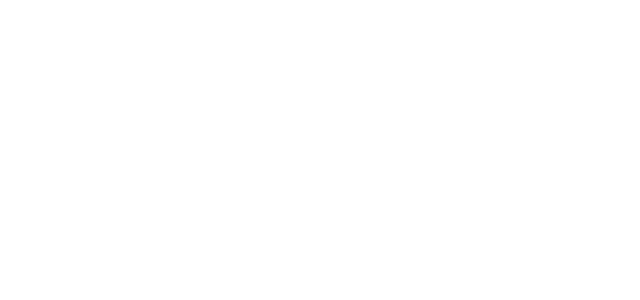
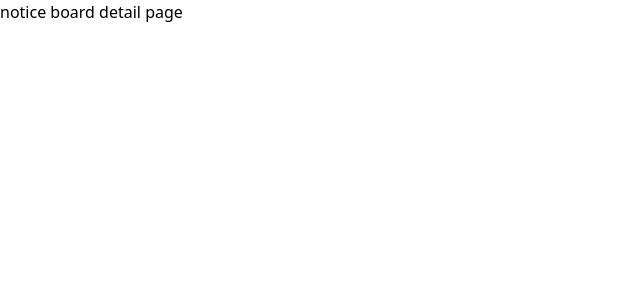
Before and after one commit to hansolc/noticeboard, a React (Vite) app: page /posts/1 in a window 1280 px wide. Shown: the top 300 px of the page, without its empty margins (0-640 px from the left). Built offline with nearby package versions, Linux system fonts and the light colour scheme.

Commit message:
react router package added

```diff
--- a/package.json
+++ b/package.json
@@ -20,7 +20,8 @@
     "react": "^18",
     "react-dom": "^18",
     "react-redux": "^9.2.0",
-    "tailwindcss": "^4.1.11"
+    "tailwindcss": "^4.1.11",
+    "react-router": "^7.6.2"
   },
   "devDependencies": {
     "@eslint/js": "^9.29.0",
--- a/src/App.tsx
+++ b/src/App.tsx
@@ -1,7 +1,13 @@
 import "./global.css";
+import { AppProvider } from "./providers/AppProvider";
+import { Routes } from "./Routes";
 
 function App() {
-  return <></>;
+  return (
+    <AppProvider>
+      <Routes />
+    </AppProvider>
+  );
 }
 
 export default App;
--- /dev/null
+++ b/src/Routes.tsx
@@ -0,0 +1,22 @@
+import { createBrowserRouter, Navigate, RouterProvider } from "react-router";
+import NoticeBoardPage from "./pages/NoticeBoardPage";
+import NoticeBoardDetailPage from "./pages/NoticeBoardDetailPage";
+
+const router = createBrowserRouter([
+  {
+    path: "/",
+    Component: () => <Navigate to="/posts" />,
+  },
+  {
+    path: "/posts",
+    Component: NoticeBoardPage,
+  },
+  {
+    path: "/posts/:id",
+    Component: NoticeBoardDetailPage,
+  },
+]);
+
+export function Routes() {
+  return <RouterProvider router={router} />;
+}
--- a/src/main.tsx
+++ b/src/main.tsx
@@ -1,12 +1,9 @@
 import { StrictMode } from "react";
 import { createRoot } from "react-dom/client";
 import App from "./App.tsx";
-import { AppProvider } from "./providers/AppProvider.tsx";
 
 createRoot(document.getElementById("root")!).render(
   <StrictMode>
-    <AppProvider>
-      <App />
-    </AppProvider>
+    <App />
   </StrictMode>
 );
--- /dev/null
+++ b/src/pages/NoticeBoardDetailPage/index.tsx
@@ -0,0 +1,10 @@
+import React from "react";
+import { useParams } from "react-router";
+
+function NoticeBoardDetailPage() {
+  const { id } = useParams();
+  console.log(id);
+  return <div>notice board detail page</div>;
+}
+
+export default NoticeBoardDetailPage;
--- /dev/null
+++ b/src/pages/NoticeBoardPage/index.tsx
@@ -0,0 +1,7 @@
+import React from "react";
+
+function NoticeBoardPage() {
+  return <div>notice board page</div>;
+}
+
+export default NoticeBoardPage;
```
Also changed, not shown: 1 other file (tests, documents, lock files or other folders).
